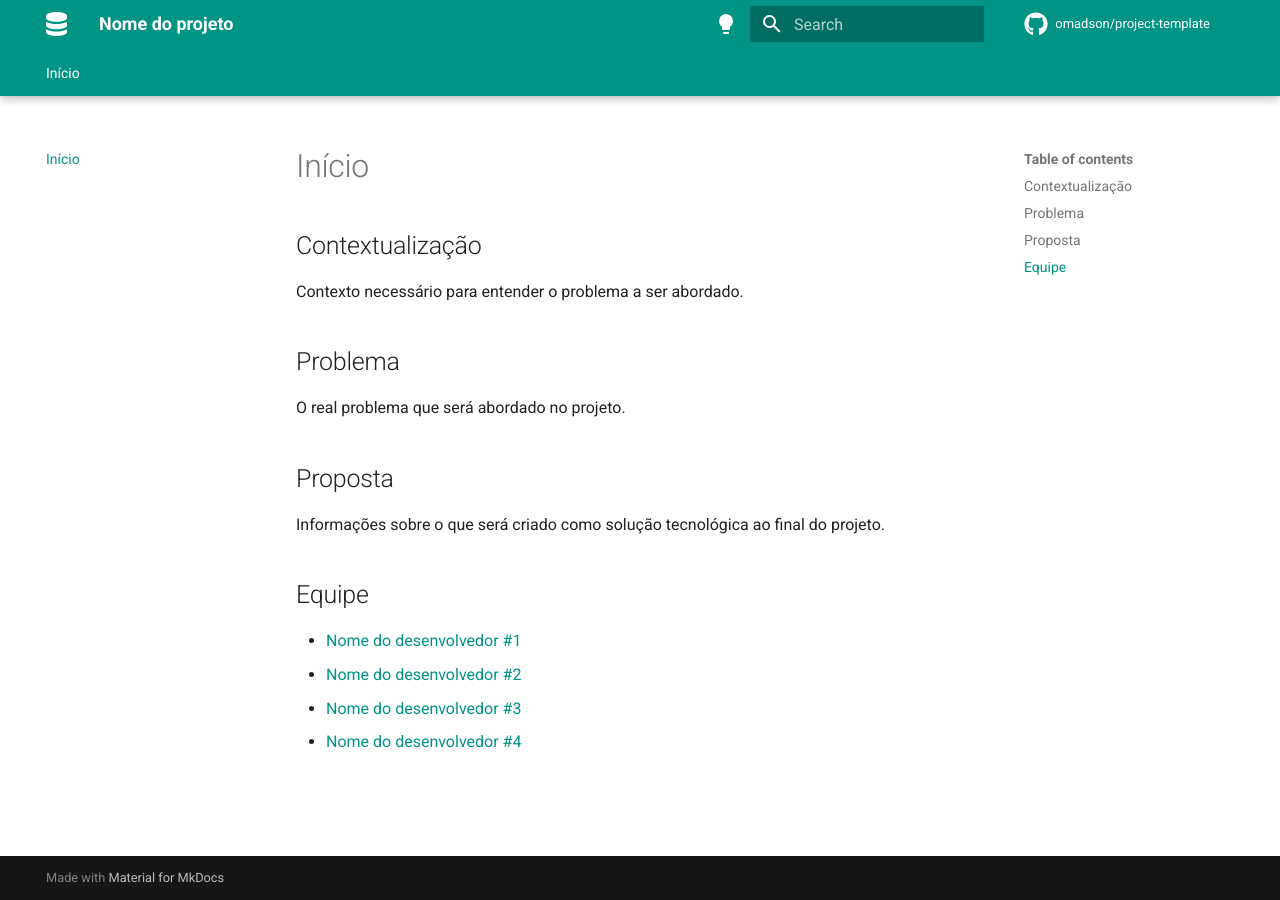
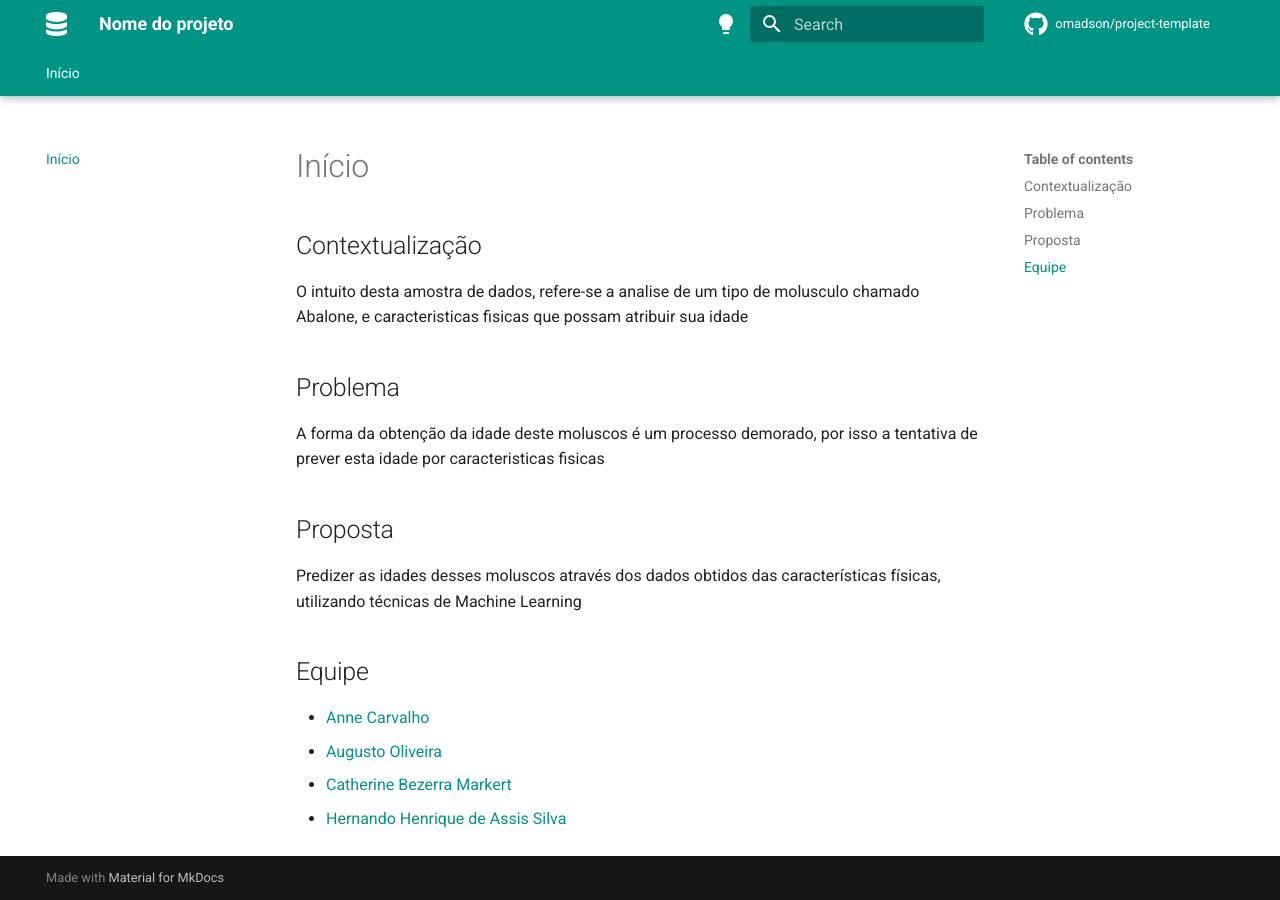
Before and after one commit to atlantico-academy/equipe-01, an MkDocs documentation site: the page built from docs/index.md, in a window 1280 px wide. Built offline with MkDocs 1.6.1 and Material for MkDocs 9.7.7, drawn with Linux system fonts in a browser that asks for light colours; comment, search, counter and statistics services are not loaded.

Commit message:
Insights colocados no index.md

```diff
--- a/docs/index.md
+++ b/docs/index.md
@@ -4,19 +4,19 @@
 
 ## Contextualização
 
-Contexto necessário para entender o problema a ser abordado.
+O intuito desta amostra de dados, refere-se a analise de um tipo de molusculo chamado Abalone, e caracteristicas fisicas que possam atribuir sua idade
 
 ## Problema
 
-O real problema que será abordado no projeto.
+A forma da obtenção da idade deste moluscos é um processo demorado, por isso a tentativa de prever esta idade por caracteristicas fisicas
 
 ## Proposta
 
-Informações sobre o que será criado como solução tecnológica ao final do projeto.
+Predizer as idades desses moluscos através dos dados obtidos das características físicas, utilizando técnicas de Machine Learning
 
 ## Equipe
 
- - [Nome do desenvolvedor #1](url-do-github-do-desenvolvedor-#1)
- - [Nome do desenvolvedor #2](url-do-github-do-desenvolvedor-#2)
- - [Nome do desenvolvedor #3](url-do-github-do-desenvolvedor-#3)
- - [Nome do desenvolvedor #4](url-do-github-do-desenvolvedor-#4)
+ - [Anne Carvalho](https://github.com/annecarv)
+ - [Augusto Oliveira](https://github.com/augustces)
+ - [Catherine Bezerra Markert](https://github.com/cathmarkert)
+ - [Hernando Henrique de Assis Silva](https://github.com/hernandohas)
```
